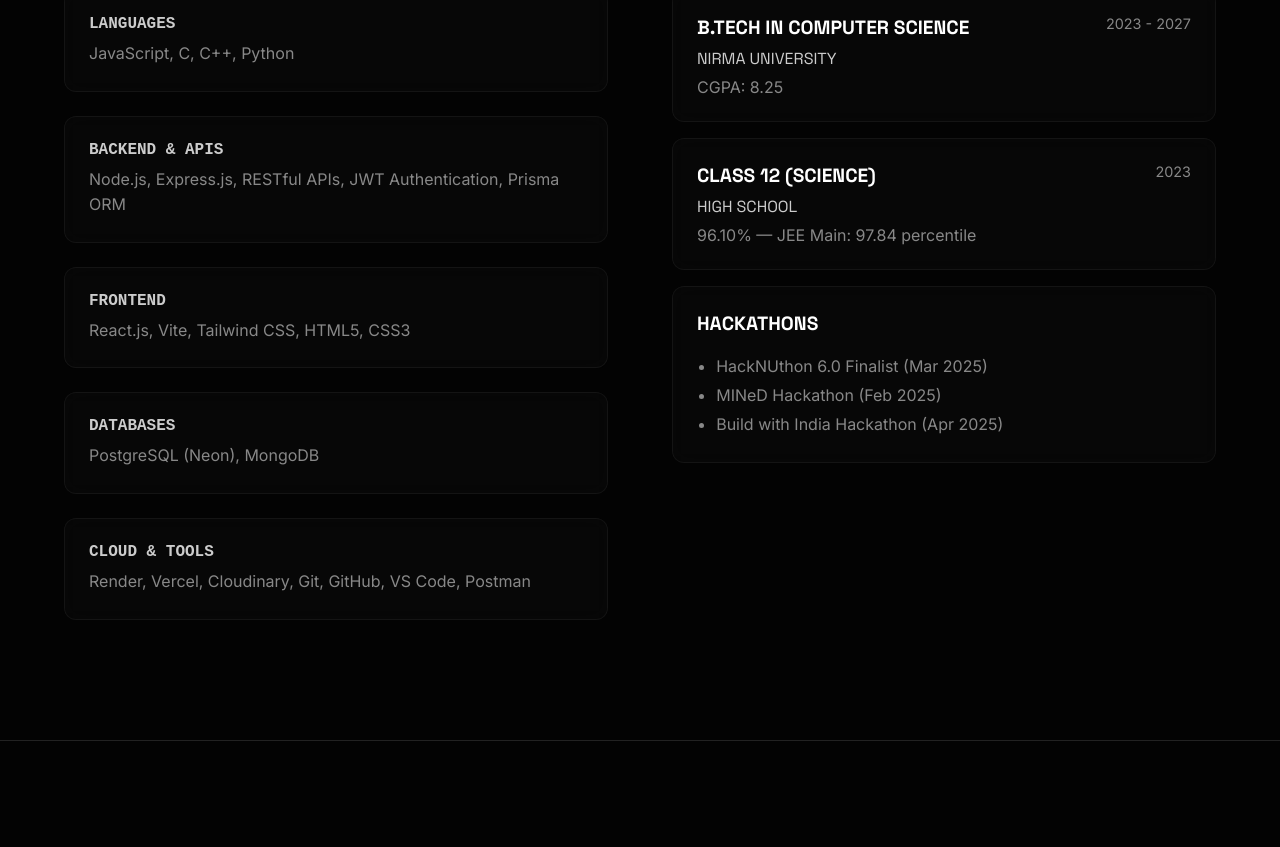
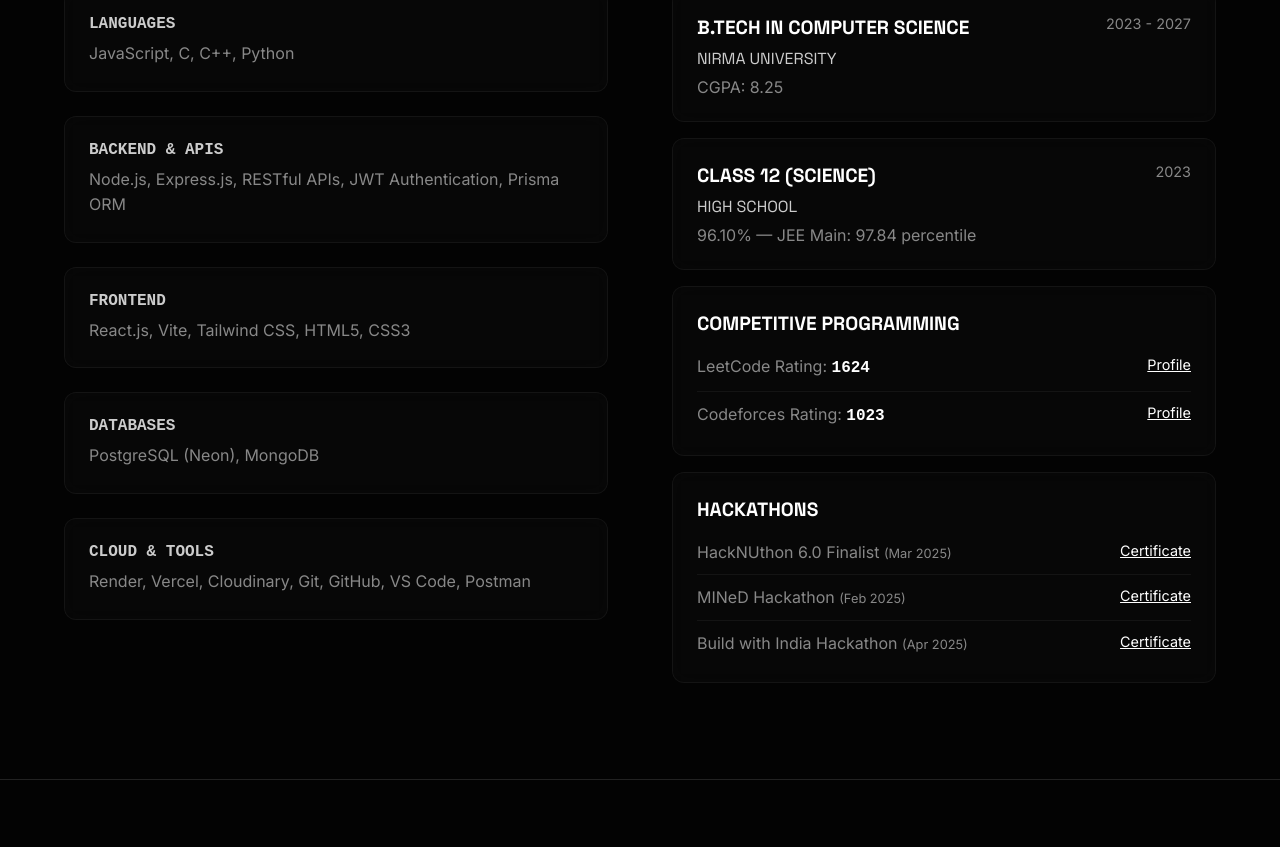
Before and after one commit to vatsal3030/Resume_PortFolio, a React (Vite) app: page / in a window 1280 px wide. Shown: the part 1630-2477 px from the top of the page. Built offline with nearby package versions, Linux system fonts and the light colour scheme.

Commit message:
feat: add Contact and Experience components with interactive view tracking and skill showcase sections

```diff
--- a/src/components/Contact.jsx
+++ b/src/components/Contact.jsx
@@ -61,7 +61,7 @@
           <a href="https://github.com/vatsal3030" target="_blank" rel="noreferrer" className="glass-card" style={{ cursor: 'none', display: 'flex', alignItems: 'center', gap: '1rem', padding: '1rem 2rem', transition: 'background 0.3s' }} onMouseEnter={e => e.currentTarget.style.background = 'rgba(255,255,255,0.1)'} onMouseLeave={e => e.currentTarget.style.background = 'rgba(255,255,255,0.03)'}>
             <GithubIcon size={24} /> <span style={{ fontFamily: 'JetBrains Mono, monospace' }}>GitHub</span>
           </a>
-          <a href="https://linkedin.com/in/vatsalvadgama05" target="_blank" rel="noreferrer" className="glass-card" style={{ cursor: 'none', display: 'flex', alignItems: 'center', gap: '1rem', padding: '1rem 2rem', transition: 'background 0.3s' }} onMouseEnter={e => e.currentTarget.style.background = 'rgba(255,255,255,0.1)'} onMouseLeave={e => e.currentTarget.style.background = 'rgba(255,255,255,0.03)'}>
+          <a href="https://linkedin.com/in/vatsal-vadgama-31b9a028b/" target="_blank" rel="noreferrer" className="glass-card" style={{ cursor: 'none', display: 'flex', alignItems: 'center', gap: '1rem', padding: '1rem 2rem', transition: 'background 0.3s' }} onMouseEnter={e => e.currentTarget.style.background = 'rgba(255,255,255,0.1)'} onMouseLeave={e => e.currentTarget.style.background = 'rgba(255,255,255,0.03)'}>
             <LinkedinIcon size={24} /> <span style={{ fontFamily: 'JetBrains Mono, monospace' }}>LinkedIn</span>
           </a>
         </motion.div>
--- a/src/components/Experience.jsx
+++ b/src/components/Experience.jsx
@@ -52,7 +52,7 @@
             viewport={{ once: true }}
             style={{ fontSize: '2.5rem', marginBottom: '2rem' }}
           >
-            Education & Hackathons
+            Education & Achievements
           </motion.h2>
           <motion.div variants={container} initial="hidden" whileInView="show" viewport={{ once: true }}>
             {education.map((e, idx) => (
@@ -66,12 +66,35 @@
               </motion.div>
             ))}
 
+            <motion.div variants={item} className="glass-card" style={{ padding: '1.5rem', borderLeft: '2px solid var(--border-color)', marginBottom: '1rem', background: 'rgba(255,255,255,0.02)', border: '1px solid rgba(255,255,255,0.05)' }}>
+              <h3 style={{ fontSize: '1.2rem', marginBottom: '1rem' }}>Competitive Programming</h3>
+              <ul style={{ color: 'var(--text-muted)', lineHeight: 1.8, listStyleType: 'none', paddingLeft: '0' }}>
+                <li style={{ display: 'flex', justifyContent: 'space-between', marginBottom: '0.5rem', borderBottom: '1px solid rgba(255,255,255,0.05)', paddingBottom: '0.5rem' }}>
+                  <span>LeetCode Rating: <strong style={{color: '#fff', fontFamily: 'JetBrains Mono, monospace'}}>1624</strong></span>
+                  <a href="https://leetcode.com/u/VATSAL_30/" target="_blank" rel="noreferrer" style={{ color: '#fff', textDecoration: 'underline', fontSize: '0.9rem' }}>Profile</a>
+                </li>
+                <li style={{ display: 'flex', justifyContent: 'space-between' }}>
+                  <span>Codeforces Rating: <strong style={{color: '#fff', fontFamily: 'JetBrains Mono, monospace'}}>1023</strong></span>
+                  <a href="https://codeforces.com/profile/23bce359" target="_blank" rel="noreferrer" style={{ color: '#fff', textDecoration: 'underline', fontSize: '0.9rem' }}>Profile</a>
+                </li>
+              </ul>
+            </motion.div>
+
             <motion.div variants={item} className="glass-card" style={{ padding: '1.5rem', borderLeft: '2px solid var(--border-color)', background: 'rgba(255,255,255,0.02)', border: '1px solid rgba(255,255,255,0.05)' }}>
               <h3 style={{ fontSize: '1.2rem', marginBottom: '1rem' }}>Hackathons</h3>
-              <ul style={{ color: 'var(--text-muted)', lineHeight: 1.8, listStyleType: 'disc', paddingLeft: '1.2rem' }}>
-                <li>HackNUthon 6.0 Finalist (Mar 2025)</li>
-                <li>MINeD Hackathon (Feb 2025)</li>
-                <li>Build with India Hackathon (Apr 2025)</li>
+              <ul style={{ color: 'var(--text-muted)', lineHeight: 1.8, listStyleType: 'none', paddingLeft: '0' }}>
+                <li style={{ display: 'flex', justifyContent: 'space-between', marginBottom: '0.5rem', borderBottom: '1px solid rgba(255,255,255,0.05)', paddingBottom: '0.5rem' }}>
+                  <span>HackNUthon 6.0 Finalist <span style={{color: '#888', fontSize: '0.8rem'}}>(Mar 2025)</span></span>
+                  <a href="https://drive.google.com/file/d/1_-NGdBcl3XkQZgsJQUO2JLmQMjMET3jW/view?usp=sharing" target="_blank" rel="noreferrer" style={{ color: '#fff', textDecoration: 'underline', fontSize: '0.9rem' }}>Certificate</a>
+                </li>
+                <li style={{ display: 'flex', justifyContent: 'space-between', marginBottom: '0.5rem', borderBottom: '1px solid rgba(255,255,255,0.05)', paddingBottom: '0.5rem' }}>
+                  <span>MINeD Hackathon <span style={{color: '#888', fontSize: '0.8rem'}}>(Feb 2025)</span></span>
+                  <a href="https://drive.google.com/file/d/1iB9IxRRCGuX430_ylhHo-xYVvMrz8D7C/view?usp=sharing" target="_blank" rel="noreferrer" style={{ color: '#fff', textDecoration: 'underline', fontSize: '0.9rem' }}>Certificate</a>
+                </li>
+                <li style={{ display: 'flex', justifyContent: 'space-between' }}>
+                  <span>Build with India Hackathon <span style={{color: '#888', fontSize: '0.8rem'}}>(Apr 2025)</span></span>
+                  <a href="https://drive.google.com/file/d/1pw9bsdE2D7OWw7abW1tDXFxhwLx2NhrP/view?usp=sharing" target="_blank" rel="noreferrer" style={{ color: '#fff', textDecoration: 'underline', fontSize: '0.9rem' }}>Certificate</a>
+                </li>
               </ul>
             </motion.div>
           </motion.div>
```
